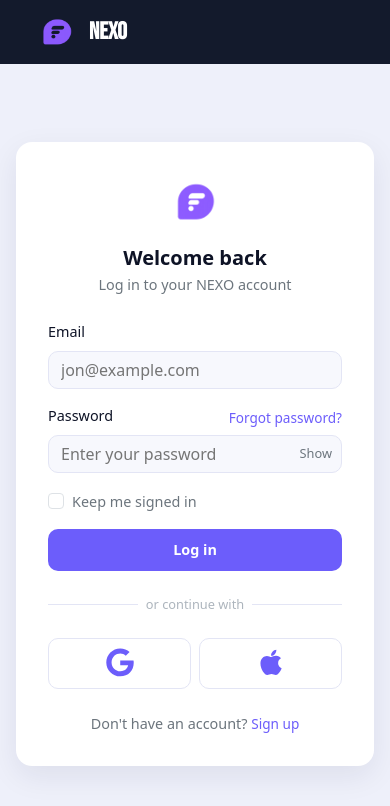
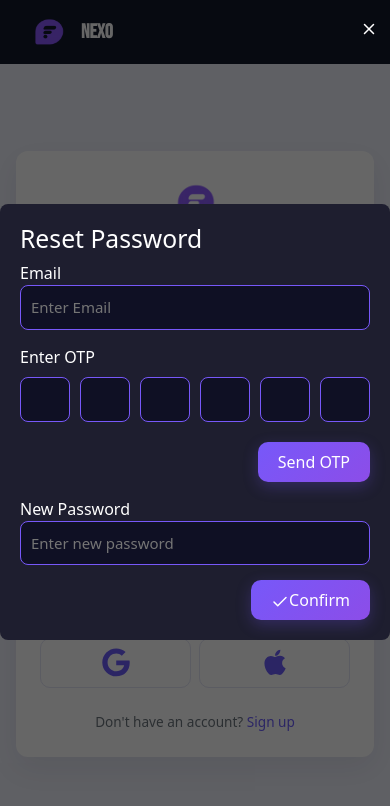
Before and after one commit to jaffaroddtech-dot/Nexo, a React (Vite) app in the folder Frontend/: page /login in a window 390 px wide. Both pictures are taken after a click on the link "Forgot password?". Shown: the top 806 px of the page. Built offline with nearby package versions, Linux system fonts and the light colour scheme.

Commit message:
Updated files

```diff
--- a/Frontend/src/Components/Chatwindow/Chatwindow.jsx
+++ b/Frontend/src/Components/Chatwindow/Chatwindow.jsx
@@ -28,7 +28,6 @@
 } from "../../../Apis/messages";
 
 const ChatWindow = ({ chatUser, onMessageSent }) => {
-  console.log( "chatuser", chatUser);
   const { user } = useSelector((state) => state.auth);
   const { socket, onlineUsers } = useSocket();
 
--- a/Frontend/src/Components/Navbar/Navbar.css
+++ b/Frontend/src/Components/Navbar/Navbar.css
@@ -58,3 +58,13 @@
 .btn-text{
     color: white;
 }
+
+
+.no-user{
+    text-decoration: none;
+    background-image: url("../../assets/nouser.png");
+    background-size: cover;
+    background-position: center;
+    height: 50px;
+    width: 50px;
+}
--- a/Frontend/src/Components/Navbar/Navbar.jsx
+++ b/Frontend/src/Components/Navbar/Navbar.jsx
@@ -30,7 +30,7 @@
             <img src={user.profilePic || defaultPic } alt="Profile" className="profile-image rounded-5" height={45} />
           </NavLink>
         ) : (
-          <NavLink to="/login" className="btn"> <span className="btn-text">Sign in</span> </NavLink>
+          <NavLink to="/login"> <div className="no-user"></div> </NavLink>
         )}
       </div>
     </div>
--- /dev/null
+++ b/Frontend/src/Components/forgetPassword/Forgetpassword.jsx
@@ -0,0 +1,197 @@
+import React, { useState, useRef, useEffect } from "react";
+import { X, Check } from "lucide-react";
+import "./Forgetpassword.css";
+import { sendOtp,resetPassword } from "../../../Apis/auth";
+import { toast } from "react-toastify";
+
+const Forgetpassword = ({ onClose, isOpen }) => {
+    const [otp, setOtp] = useState(["", "", "", "", "", ""]);
+    const [timer, setTimer] = useState(0);
+    const [email, setEmail] = useState("");
+    const [newPassword, setNewPassword] = useState("");
+
+    const inputsRef = useRef([]);
+
+    useEffect(() => {
+        let interval;
+
+        if (timer > 0) {
+            interval = setInterval(() => {
+                setTimer((prev) => prev - 1);
+            }, 1000);
+        }
+
+        return () => clearInterval(interval);
+    }, [timer]);
+
+    const handleSendOtp = async () => {
+        try {
+            if (email!==""){
+                await sendOtp({ email, purpose: "resetPassword" });
+                setTimer(60);
+                toast.success("OTP sent successfully");
+            }else{
+                toast.error("Enter email to proceed")
+            }
+        } catch (err) {
+            console.error(err);
+            toast.error("Failed to send OTP");
+        }
+    };
+
+    const handleChange = (e, index) => {
+        const value = e.target.value.replace(/\D/g, "");
+
+        const updatedOtp = [...otp];
+        updatedOtp[index] = value;
+        setOtp(updatedOtp);
+
+        if (value && index < otp.length - 1) {
+            inputsRef.current[index + 1]?.focus();
+        }
+    };
+
+    const handleKeyDown = (e, index) => {
+        if (
+            e.key === "Backspace" &&
+            !otp[index] &&
+            index > 0
+        ) {
+            inputsRef.current[index - 1]?.focus();
+        }
+    };
+
+    const handleSubmit = async () => {
+        try {
+            const enteredOtp = otp.join("");
+
+            if (!email) {
+                return toast.error("Email is required");
+            }
+
+            if (enteredOtp.length !== 6) {
+                return toast.error("Enter valid OTP");
+            }
+
+            if (!newPassword) {
+                return toast.error("Password is required");
+            }
+
+            const res = await resetPassword({
+                email,
+                otp: enteredOtp,
+                newPassword,
+            });
+
+            if (res.status) {
+                toast.success(res.message);
+
+                setOtp(["", "", "", "", "", ""]);
+                setEmail("");
+                setNewPassword("");
+
+                onClose();
+            } else {
+                toast.error(res.message);
+            }
+        } catch (err) {
+            console.error(err);
+            toast.error("Failed to reset password");
+        }
+    };
+
+    if (!isOpen) return null;
+
+    return (
+        <div className="modal-overlay">
+            <div className="modal-card">
+                <div className="modal-header d-flex justify-content-between align-items-center">
+                    <h2>Reset Password</h2>
+
+                    <button
+                        onClick={onClose}
+                        className="close-btn"
+                    >
+                        <X size={18} />
+                    </button>
+                </div>
+
+                <div className="modal-body">
+                    <div className="input-groupp">
+                        <label>Email</label>
+
+                        <input
+                            type="Email"
+                            value={email}
+                            onChange={(e) =>
+                                setEmail(e.target.value)
+                            }
+                            placeholder="Enter Email"
+                        />
+                    </div>
+
+                    <div className="input-groupp">
+                        <label>Enter OTP</label>
+
+                        <div className="otp-container">
+                            {otp.map((digit, i) => (
+                                <input
+                                    key={i}
+                                    type="text"
+                                    maxLength="1"
+                                    value={digit}
+                                    onChange={(e) =>
+                                        handleChange(e, i)
+                                    }
+                                    onKeyDown={(e) =>
+                                        handleKeyDown(e, i)
+                                    }
+                                    ref={(el) =>
+                                        (inputsRef.current[i] = el)
+                                    }
+                                    className="otp-box"
+                                />
+                            ))}
+                        </div>
+
+                        <button
+                            type="button"
+                            className="sendd-btn"
+                            onClick={handleSendOtp}
+                            disabled={timer > 0}
+                        >
+                            {timer > 0
+                                ? `Resend in ${timer}s`
+                                : "Send OTP"}
+                        </button>
+                    </div>
+
+                    <div className="input-groupp">
+                        <label>New Password</label>
+
+                        <input
+                            type="password"
+                            value={newPassword}
+                            onChange={(e) =>
+                                setNewPassword(e.target.value)
+                            }
+                            placeholder="Enter new password"
+                        />
+                    </div>
+                </div>
+
+                <div className="modal-footer d-flex justify-content-end gap-2">
+                    <button
+                        onClick={handleSubmit}
+                        className="sendd-btn"
+                    >
+                        <Check size={18} />
+                        Confirm
+                    </button>
+                </div>
+            </div>
+        </div>
+    );
+};
+
+export default Forgetpassword;
--- a/Frontend/src/Pages/Contacts/Contacts.jsx
+++ b/Frontend/src/Pages/Contacts/Contacts.jsx
@@ -131,6 +131,7 @@
           <ContactWindow contactId={selectedContactId} onDeleted={() => setSelectedContactId(null)} />
         ) : (
           <div className="empty-contact d-flex flex-column justify-content-center">
+            <div className="contact-logo"></div>
             <h2>Select a contact to view details</h2>
           </div>
         )}
--- a/Frontend/src/Pages/Home/Home.jsx
+++ b/Frontend/src/Pages/Home/Home.jsx
@@ -217,7 +217,6 @@
           }) : <div>No conversations found.</div>}
         </div>
       </div>
-          {console.log("conversation", conversations)}
       <div className="User-messages">
         <ChatWindow
           chatUser={selectedChat}
--- a/Frontend/src/Pages/Login/Login.css
+++ b/Frontend/src/Pages/Login/Login.css
@@ -172,3 +172,43 @@
     color: #6c757d;
     font-size: 0.9rem;
   }
+
+
+
+  /* Mobile Responsive */
+
+  @media (max-width: 576px) {
+    .nexo-header {
+      padding: 0.75rem *rem;
+    }
+
+    .nexo-card {
+      padding: 1.5rem;
+      border-radius: 12px;
+    }
+
+    .nexo-logo-text {
+      font-size: 20px;
+    }
+
+    .nexo-title {
+       font-size: 1.25rem;
+    }
+
+    .nexo-subtitle,
+    .nexo-footer-text,
+    .nexo-check-label {
+       font-size: 0.85rem;
+    }
+
+    .nexo-btn-primary,
+    .nexo-btn-social {
+      font-size: 0.85rem;
+    }
+
+    .nexo-toggle-btn {
+      font-size: 0.75rem;
+    }
+
+
+  }
--- a/Frontend/src/Pages/Login/Login.jsx
+++ b/Frontend/src/Pages/Login/Login.jsx
@@ -4,6 +4,7 @@
 import logo from "../../assets/logo.png";
 import { FontAwesomeIcon } from '@fortawesome/react-fontawesome';
 import { faApple, faGoogle } from '@fortawesome/free-brands-svg-icons';
+import Forgetpassword from "../../Components/forgetPassword/Forgetpassword";
 import { loginUser } from "../../../Apis/auth";
 import { useDispatch } from "react-redux";
 import { getProfile } from "../../../Apis/auth";
@@ -12,6 +13,7 @@
 import "./Login.css";
 
 const Login = () => {
+  const [showForgetPassword, setShowForgetPassword] = useState(false);
   const dispatch = useDispatch();
   const navigate = useNavigate();
   const {
@@ -101,7 +103,7 @@
             <div className="mb-3">
               <div className="d-flex justify-content-between align-items-center">
                 <label className="nexo-label form-label">Password</label>
-                <a href="#" className="nexo-link mb-1">Forgot password?</a>
+                <a onClick={() => setShowForgetPassword(true)} className="nexo-link mb-1">Forgot password?</a>
               </div>
               <div className="nexo-input-wrapper">
                 <input
@@ -172,6 +174,16 @@
 
         </div>
       </main>
+
+
+      {showForgetPassword && (
+        <Forgetpassword
+          isOpen={showForgetPassword}
+          onClose={() =>
+            setShowForgetPassword(false)
+          }
+        />
+      )}
     </div>
   );
 };
--- a/Frontend/src/Pages/Signup/Signup.css
+++ b/Frontend/src/Pages/Signup/Signup.css
@@ -25,6 +25,7 @@
       font-family: "Bebas Neue", sans-serif;
       font-weight: 900;
       font-style: normal;
+      text-decoration: none;
       font-size: 24px;
       color: white;
   }
@@ -192,3 +193,46 @@
       margin-top: 5px;
       margin-bottom: 0px;
   }
+
+
+  /* Mobile Responsive */
+
+@media (max-width: 576px) {
+  .nexo-header {
+    padding: 0.75rem 1rem;
+  }
+
+  .nexo-card {
+    padding: 1.5rem;
+    border-radius: 12px;
+  }
+
+  .nexo-logo-text {
+    font-size: 20px;
+  }
+
+  .nexo-title {
+    font-size: 1.3rem;
+  }
+
+  .nexo-subtitle {
+    font-size: 0.85rem;
+  }
+
+  .nexo-check-label,
+  .nexo-footer-text {
+    font-size: 0.85rem;
+  }
+
+  .nexo-btn-primary {
+    font-size: 0.85rem;
+  }
+
+  .nexo-toggle-btnn {
+    font-size: 0.75rem;
+  }
+
+  .error {
+    font-size: 9px;
+  }
+}
--- a/Frontend/src/Pages/Signup/Signup.jsx
+++ b/Frontend/src/Pages/Signup/Signup.jsx
@@ -6,7 +6,7 @@
 import { toast } from "react-toastify"
 import { useDispatch } from "react-redux";
 import { setCredentials } from "../../features/authSlice";
-import { useNavigate } from "react-router-dom";
+import { useNavigate, NavLink, Link } from "react-router-dom";
 import "./Signup.css";
 
 const Signup = () => {
@@ -79,7 +79,9 @@
                         width={65}
                         height={40}
                     />
-                    <span className="nexo-logo-text">NEXO</span>
+                    <NavLink to="/" className="nexo-logo-text">
+                        NEXO
+                    </NavLink>
                 </div>
             </header>
 
@@ -224,6 +226,9 @@
                             Sign up
                         </button>
                     </form>
+                    <p className="text-center nexo-footer-text mt-4 mb-0">
+                        Already have an account? <Link to="/Login" className="nexo-link">Login</Link>
+                    </p>
                 </div>
             </main>
 
```
Also changed, not shown: Frontend/src/Components/forgetPassword/Forgetpassword.css (added), Frontend/src/assets/nouser.png (added).
